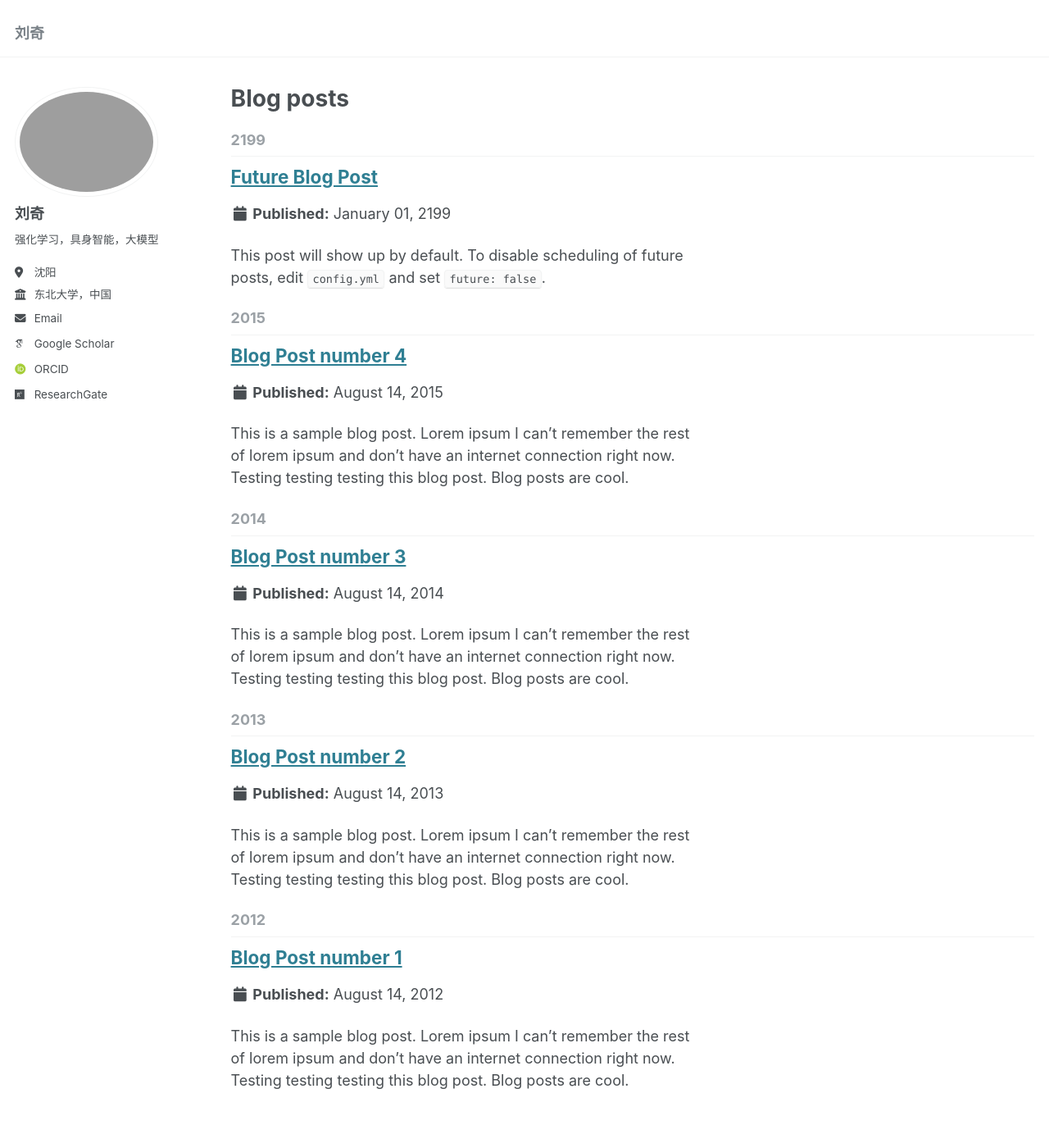
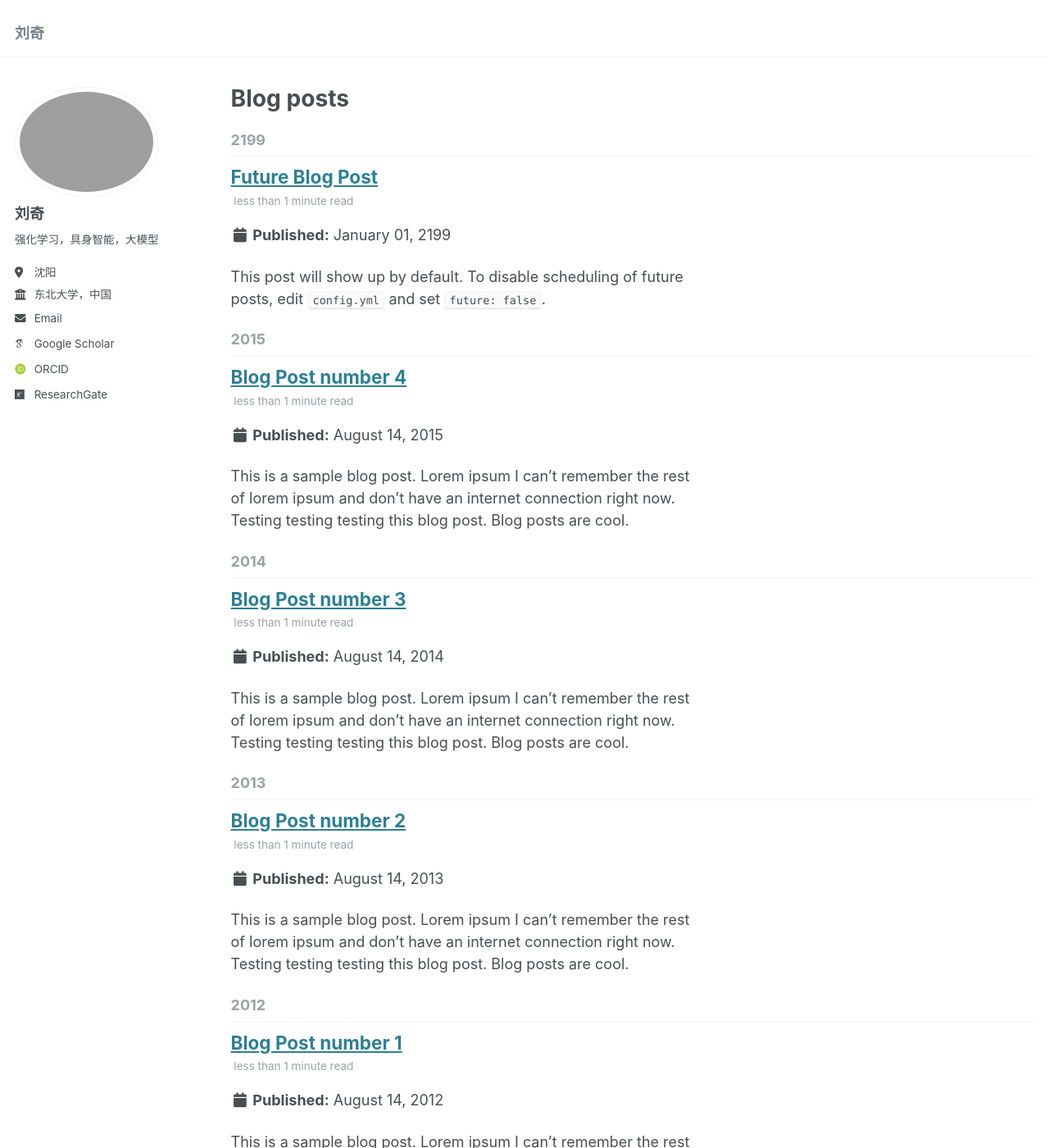
Before and after one commit to liuqi8827/liuqi8827.github.io, a Jekyll site: the page built from _pages/year-archive.html, in a window 1280 px wide and 1400 px high. Shown: the whole window at 82% size. Built offline with Jekyll 4.4.1, drawn with Linux system fonts in a browser that asks for light colours; some web fonts are replaced; part of the change alters nothing that is shown.

Commit message:
Update _config.yml

```diff
--- a/_config.yml
+++ b/_config.yml
@@ -235,7 +235,7 @@ defaults:
     values:
       layout: single
       author_profile: true
-      read_time: false # true
+      read_time: true
       comments: true
       share: true
       related: true
```
